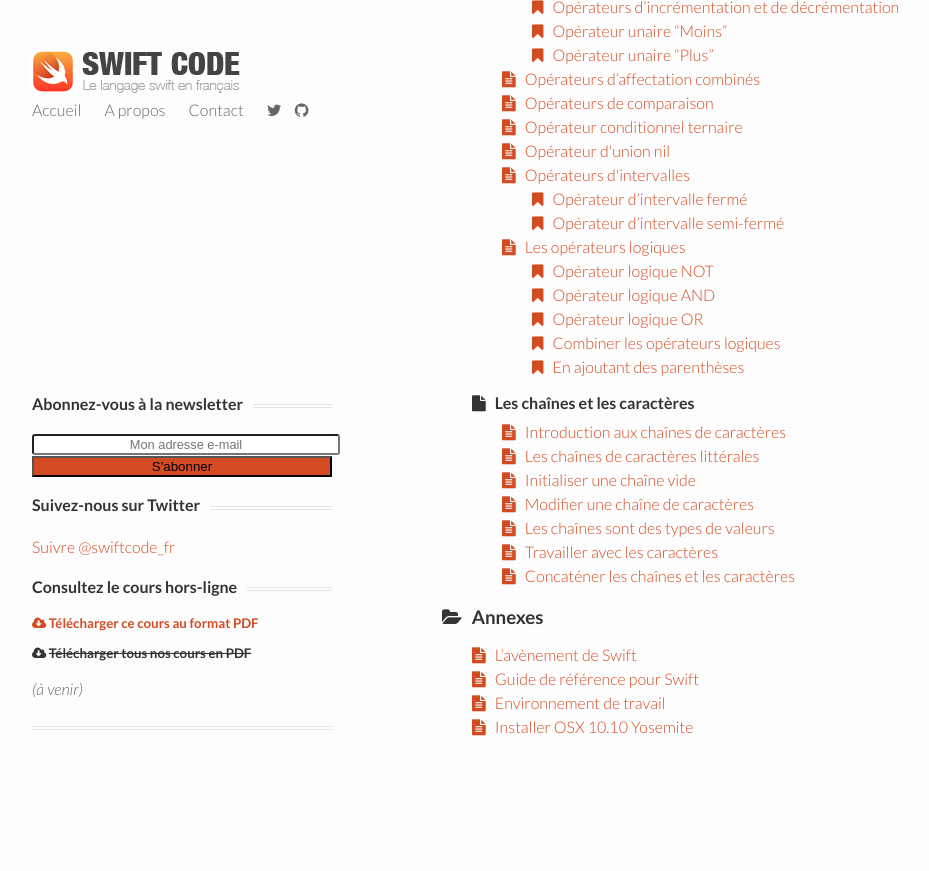
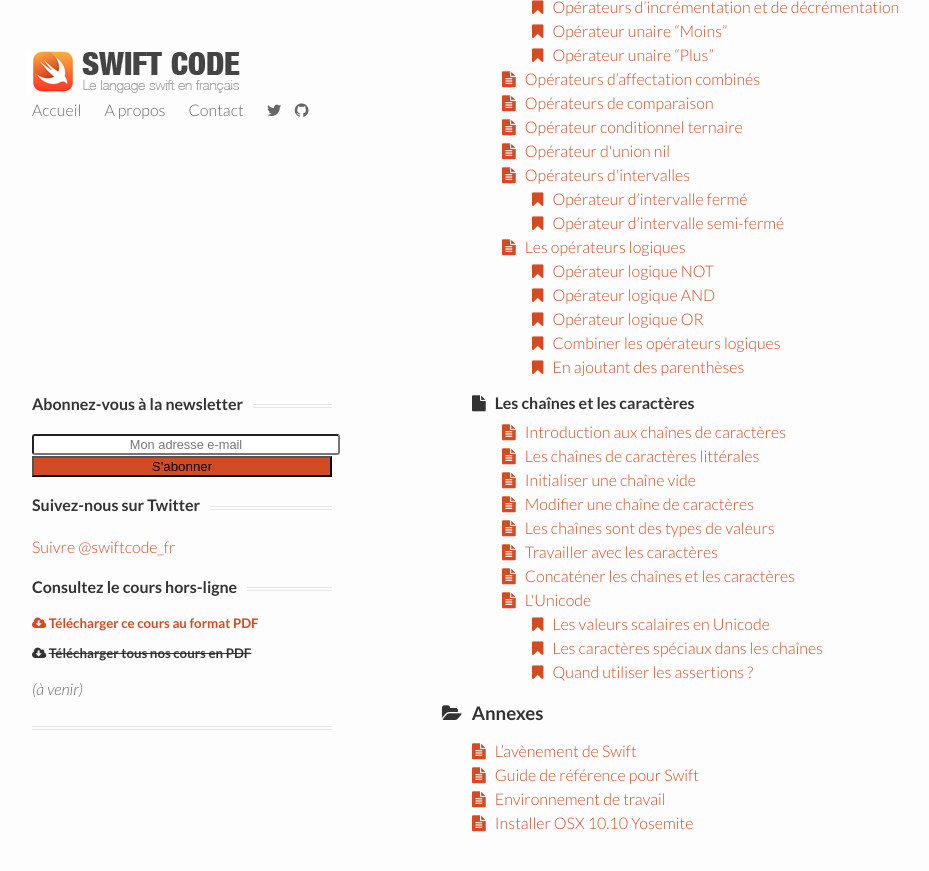
Before and after one commit to datalink747/swiftcode, a Jekyll site: the page built from index.html, in a window 1280 px wide and 900 px high, scrolled down 1480 px. Shown: the top 871 px of the window, without its empty margins (128-1057 px from the left). Built offline with Jekyll 4.4.1, drawn with Linux system fonts in a browser that asks for light colours; nearby versions of some CDN libraries; comment, search, counter and statistics services are not loaded; before the commit the page ends 2284 px from its top, so only the background shows below that.

Commit message:
new file:   _posts/2015-06-22-unicode.md 	modified:   _sass/_base.scss 	modified:   index.html

```diff
--- a/_sass/_base.scss
+++ b/_sass/_base.scss
@@ -345,8 +345,6 @@ pre {
     }
 }
 
-
-
 /**
  * Clearfix
  */
--- a/index.html
+++ b/index.html
@@ -132,6 +132,14 @@ layout: default
 						<li><a href="/chaines-types-valeurs/">{% icon fa-file-text %} Les chaînes sont des types de valeurs</a></li>
 						<li><a href="/travailler-avec-caracteres/">{% icon fa-file-text %} Travailler avec les caractères</a></li>
 						<li><a href="/concatener-chaines-caracteres/">{% icon fa-file-text %} Concaténer les chaînes et les caractères</a></li>
+						<li>
+							<a href="/unicode-swift/">{% icon fa-file-text %} L'Unicode</a>
+							<ul>
+								<li><a href="/unicode-swift/#les-valeurs-scalaires-en-unicode">{% icon fa-bookmark %} Les valeurs scalaires en Unicode</a></li>
+								<li><a href="/unicode-swift/#les-caractres-spciaux-dans-les-chanes">{% icon fa-bookmark %} Les caractères spéciaux dans les chaînes</a></li>
+								<li><a href="/unicode-swift/#quand-utiliser-les-assertions-">{% icon fa-bookmark %} Quand utiliser les assertions ?</a></li>
+							</ul>
+						</li>
 					</ul>
 			</ul>
 		</li>
```
Also changed, not shown: _posts/2015-06-22-unicode.md (added, +67 -0 lines).
